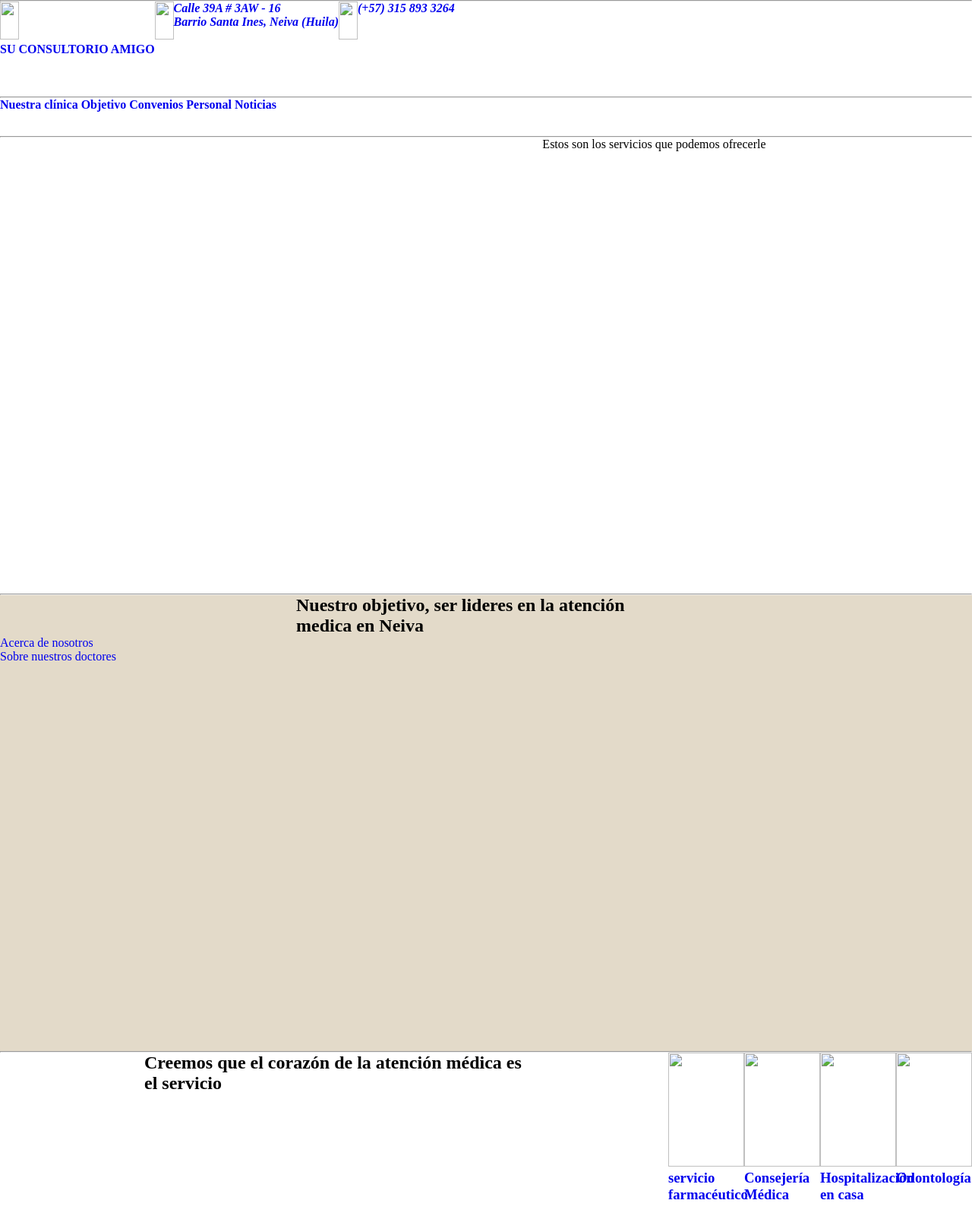
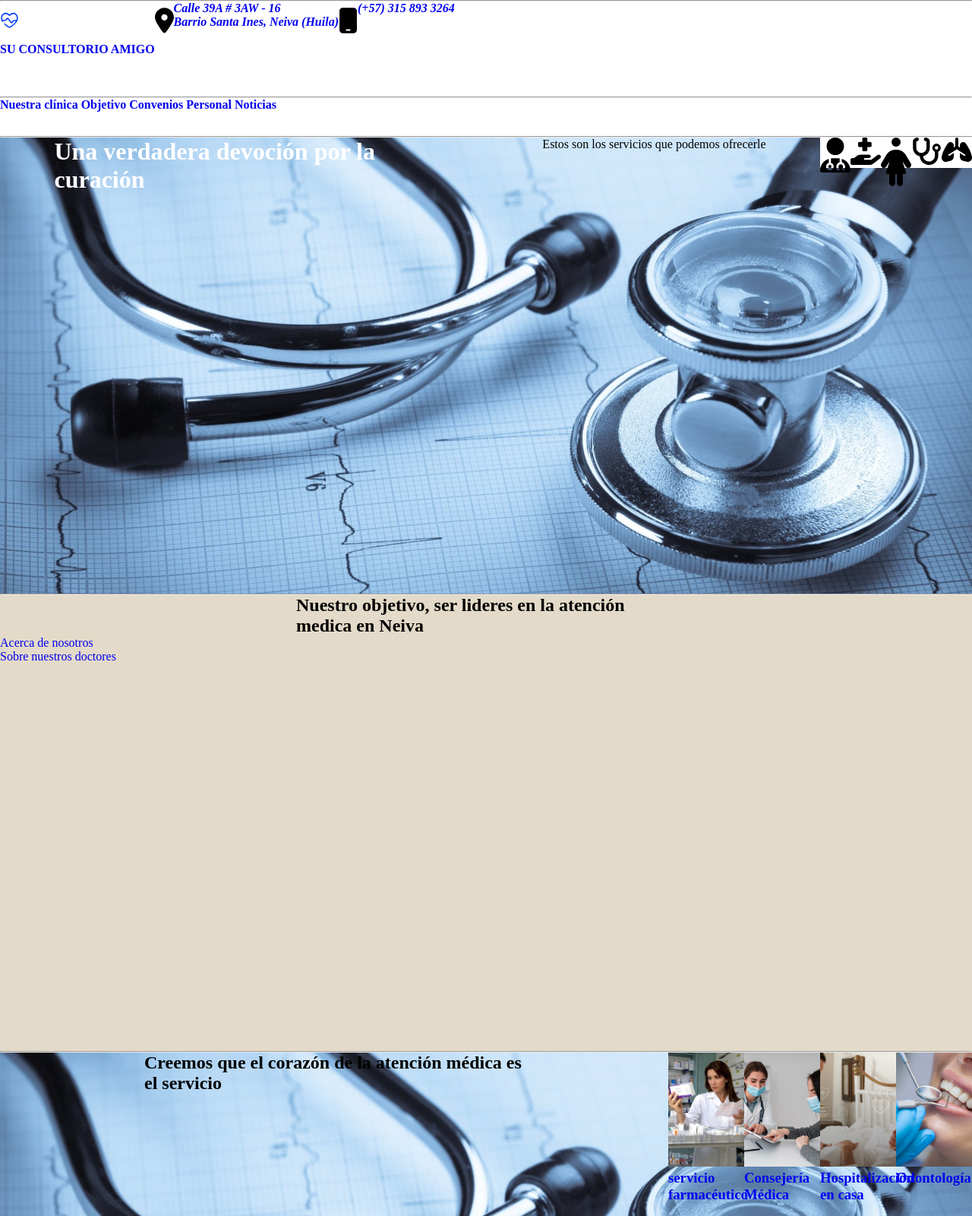
Before and after one commit to AnMaVeTo/MiConsultorioAmigo, a plain HTML site: page Pagina_Principal/Index.html in a window 1280 px wide. Shown: the top 1600 px of the page at 76% size. Drawn offline with Linux system fonts and the light colour scheme.

Commit message:
Modificacion URL-Imagenes

```diff
--- a/Pagina_Principal/Index.html
+++ b/Pagina_Principal/Index.html
@@ -23,12 +23,12 @@
 
     <hr><div class="principal">
       <div>
-        <a href="file:///C:/Users/anmat/programacion_web/programacion_web/Index.html"><img src="../Imagenes/heart-pulse-2-svgrepo-com.svg" alt="" class="logo"></i></a>
+        <a href="file:///C:/Users/anmat/programacion_web/programacion_web/Index.html"><img src="../assets/heart-pulse-2-svgrepo-com.svg" alt="" class="logo"></i></a>
         <a href="file:///C:/Users/anmat/programacion_web/programacion_web/Index.html"><p><b>SU <strong>CONSULTORIO</strong> AMIGO</b></p></a>
       </div>
 
         <a href="https://www.google.com/maps/@2.9497266,-75.3011179,3a,75y,103.51h,90t/data=!3m7!1e1!3m5!1sL5nHrgmIkWzCc4NgL4v0-A!2e0!6shttps:%2F%2Fstreetviewpixels-pa.googleapis.com%2Fv1%2Fthumbnail%3Fpanoid%3DL5nHrgmIkWzCc4NgL4v0-A%26cb_client%3Dmaps_sv.tactile.gps%26w%3D203%26h%3D100%26yaw%3D103.5278%26pitch%3D0%26thumbfov%3D100!7i13312!8i6656?hl=es&entry=ttu" rel="noopener noreferrer" target="_blank">
-          <img src="../Imagenes/Ubicacion.svg" alt="" class="ubicacion"></i></a>
+          <img src="../assets/Ubicacion.svg" alt="" class="ubicacion"></i></a>
         <p>
           <i><b>
             <a href="https://www.google.com/maps/@2.9497266,-75.3011179,3a,75y,103.51h,90t/data=!3m7!1e1!3m5!1sL5nHrgmIkWzCc4NgL4v0-A!2e0!6shttps:%2F%2Fstreetviewpixels-pa.googleapis.com%2Fv1%2Fthumbnail%3Fpanoid%3DL5nHrgmIkWzCc4NgL4v0-A%26cb_client%3Dmaps_sv.tactile.gps%26w%3D203%26h%3D100%26yaw%3D103.5278%26pitch%3D0%26thumbfov%3D100!7i13312!8i6656?hl=es&entry=ttu" rel="noopener noreferrer" target="_blank">
@@ -38,7 +38,7 @@
         </p>
 
         <a href="https://wa.me/573158933264?
-        phone=573158933264&Buenos dias, me gustaria recibir asesoria" target="_blank"><img src="../Imagenes/telefono.svg" alt="" class="telefono"></a>
+        phone=573158933264&Buenos dias, me gustaria recibir asesoria" target="_blank"><img src="../assets/telefono.svg" alt="" class="telefono"></a>
         <p>
           <i><b>
             <a href="https://wa.me/573158933264?
@@ -64,19 +64,19 @@
         <h1 id="titulo-1" style="color: #FFFFFF;" class="contenedor">Una verdadera devoción por la curación</h1>
           <p class="contenedor">Estos son los servicios que podemos ofrecerle</p>
           <div class="general">
-            <a href=""><img src="Imagenes/general.svg" alt=""></a>
+            <a href=""><img src="../assets/general.svg" alt=""></a>
           </div>
           <div class="dermatologia">
-            <a href=""><img src="Imagenes/dermatologia.svg" alt=""></a>
+            <a href=""><img src="../assets/dermatologia.svg" alt=""></a>
           </div>
           <div class="ginecologia_obstetricia">
-            <a href=""><img src="Imagenes/ginecologia.svg" alt=""></a>
+            <a href=""><img src="../assets/ginecologia.svg" alt=""></a>
           </div>
           <div class="medicina_interna">
-            <a href=""><img src="Imagenes/medicina interna.svg" alt=""></a>
+            <a href=""><img src="../assets/medicina interna.svg" alt=""></a>
           </div>
           <div class="neumologia">
-            <a href=""><img src="Imagenes/neumologia.svg" alt=""></a>
+            <a href=""><img src="../assets/neumologia.svg" alt=""></a>
           </div>
       </div><hr>
 
@@ -98,22 +98,22 @@
         <h2 id="titulo-4" class="contenedor">Creemos que el corazón de la atención médica es el servicio</h2>
 
         <div class="convenio1">
-          <img src="Imagenes/servicios-farmaceuticos.jpg" alt=""  class="servicio_farmaceutico">
+          <img src="../assets/servicios-farmaceuticos.jpg" alt=""  class="servicio_farmaceutico">
           <a href="https://www.farmatodo.com.co/drogueria/neiva.html" target="_blank"><h3>servicio farmacéutico</h3></a>
         </div>
 
         <div class="convenio2">
-          <img src="Imagenes/consejeria medica.jpg" alt="" class="consejeria_medica">
+          <img src="../assets/consejeria medica.jpg" alt="" class="consejeria_medica">
           <a href="https://suportamed.com/consejeria-medica/" target="_blank"><h3>Consejería Médica</h3></a>
         </div>
 
         <div class="convenio3">
-          <img src="Imagenes/hospitalizacion en casa.jpg" alt="" class="Hospitalizacion_casa">
+          <img src="../assets/hospitalizacion en casa.jpg" alt="" class="Hospitalizacion_casa">
           <a href="https://controlmedic.co/producto/servicio-medico-domiciliario-neiva/" target="_blank"><h3>Hospitalización en casa</h3></a>
         </div>
 
         <div class="convenio4">
-          <img src="Imagenes/odontologia.jpg" alt="" class="odontologia">
+          <img src="../assets/odontologia.jpg" alt="" class="odontologia">
           <a href="https://odontosaludp.com/" target="_blank"><h3>Odontología</h3></a>
         </div>
       </div><hr>
@@ -135,11 +135,11 @@
 
 <footer class="pie_pagina">
   <div>
-    <a href="#" target="_blank"><img src="Imagenes/facebook-1-svgrepo-com.svg" alt="" class="facebook"></a>
-    <a href="#" target="_blank"><img src="Imagenes/instagram-1-svgrepo-com.svg" alt="" class="instagram"></a>
+    <a href="#" target="_blank"><img src="../assets/facebook-1-svgrepo-com.svg" alt="" class="facebook"></a>
+    <a href="#" target="_blank"><img src="../assets/instagram-1-svgrepo-com.svg" alt="" class="instagram"></a>
     <a href="https://wa.me/573158933264?
     phone=573158933264&Buenos dias, me gustaria recibir asesoria" target="_blank">
-    <img src="Imagenes/whatsapp-svgrepo-com.svg" alt="" class="whatsapp"></a>
+    <img src="../assets/whatsapp-svgrepo-com.svg" alt="" class="whatsapp"></a>
   </div>
 </footer>
 
--- a/Pagina_Principal/Style.css
+++ b/Pagina_Principal/Style.css
@@ -40,7 +40,7 @@
 
 .nuestra_clinica{
     height: 600px;
-    background-image: url(Imagenes/Medicina2.jpg);
+    background-image: url(../assets/Medicina2.jpg);
     background-position: center;
     background-repeat: no-repeat;
     background-size: cover;
@@ -83,7 +83,7 @@
 
 .convenios{
     height: 650px;
-    background-image: url(Imagenes/Medicina2.jpg);
+    background-image: url(../assets/Medicina2.jpg);
     background-position: center;
     background-repeat: no-repeat;
     background-size: cover;
```
